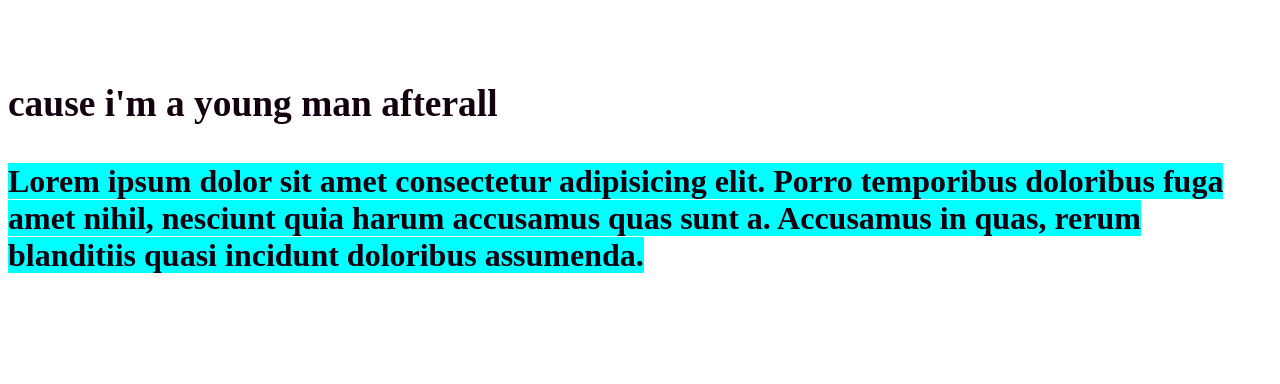
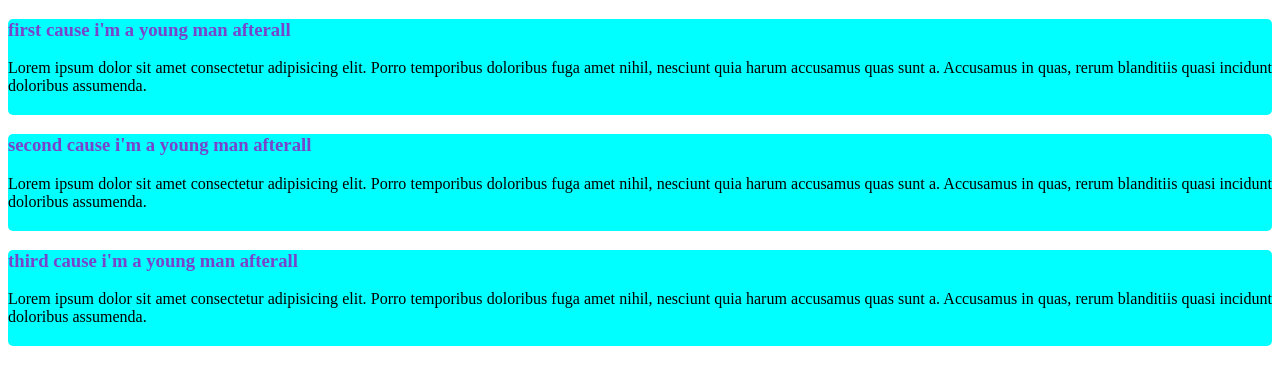
Before and after one commit to Yaminzabeir/my-first-github-repo, a plain HTML site: page githup.html in a window 1280 px wide. Drawn offline with Linux system fonts and the light colour scheme.

Commit message:
added the second and third blog

```diff
--- a/githup.html
+++ b/githup.html
@@ -6,11 +6,26 @@
     <title>my first ever github repo</title>
     <link rel="stylesheet" href="style/blog.css">
 </head>
+<style>
+    dev{box-sizing: content-box;}
+</style>
 <body>
-    <dev>
-        <h3> cause i'm a young man afterall</h3>
+    <div>
+        <h3> first cause i'm a young man afterall</h3>
         Lorem ipsum dolor sit amet consectetur adipisicing elit. Porro temporibus doloribus fuga amet nihil, nesciunt quia harum accusamus quas sunt a. Accusamus in quas, rerum blanditiis quasi incidunt doloribus assumenda.
-    </dev>
+    </div>
+
+
+    <div>
+        <h3> second cause i'm a young man afterall</h3>
+        Lorem ipsum dolor sit amet consectetur adipisicing elit. Porro temporibus doloribus fuga amet nihil, nesciunt quia harum accusamus quas sunt a. Accusamus in quas, rerum blanditiis quasi incidunt doloribus assumenda.
+    </div>
+
+
+    <div>
+        <h3> third cause i'm a young man afterall</h3>
+        Lorem ipsum dolor sit amet consectetur adipisicing elit. Porro temporibus doloribus fuga amet nihil, nesciunt quia harum accusamus quas sunt a. Accusamus in quas, rerum blanditiis quasi incidunt doloribus assumenda.
+    </div>
 
 
 </body>
--- a/style/blog.css
+++ b/style/blog.css
@@ -1,9 +1,14 @@
-dev{
-    color: rgb(19, 1, 16);
+div{
+
     background-color: aqua;
-    font-size: xx-large;
-    margin: 10px;
-    font-weight: 800;
-
+    margin-bottom: 10px;
+    padding-bottom: 20px;
+    border: 50px;
+    background-position: 30px;
+    text-align: justify;
+    border-radius: 5px;
 
 }
+h3{
+    color: rgb(120, 68, 204);
+}
```
